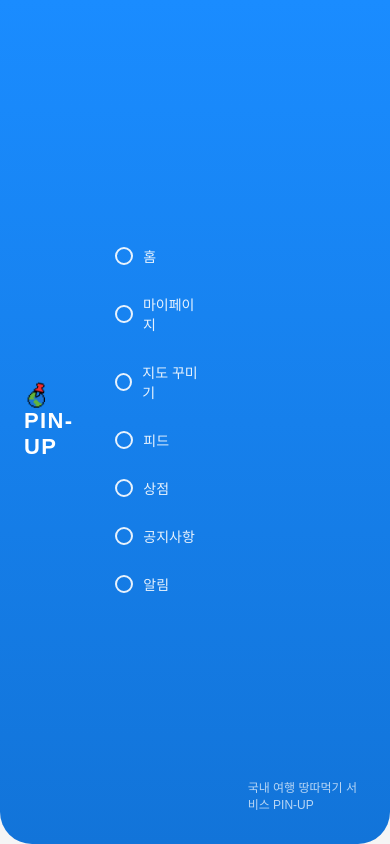
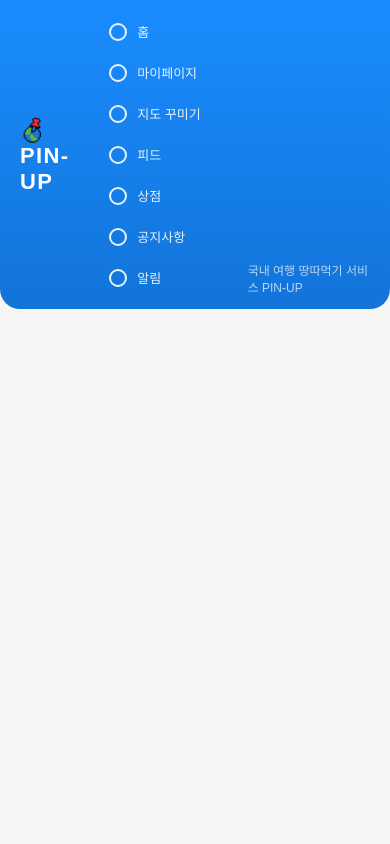
Before and after one commit to beyond-sw-camp/be20-3rd-landmine-PINUP, a Vue app: page / in a window 390 px wide. Built offline with nearby package versions, Linux system fonts and the light colour scheme.

Commit message:
feature : 사용자 로그인 페이지 돌아가기 링크 추가/사이드바 반응형 추가

```diff
--- a/src/components/Sidebar.vue
+++ b/src/components/Sidebar.vue
@@ -209,4 +209,37 @@
     flex-wrap: wrap;
   }
 }
+
+/* 사이드바 반응형 */
+@media (max-width: 1080px) {
+  .sidebar {
+    width: 100%;
+    height: auto;
+    padding: 14px 20px;
+    flex-direction: row;
+    align-items: center;
+    justify-content: space-between;
+    border-radius: 0 0 20px 20px;
+    position: fixed;
+    top: 0;
+    left: 0;
+    z-index: 999;
+  }
+
+  .sidebar-nav {
+    flex-direction: row;
+    flex-wrap: wrap;
+    gap: 6px;
+  }
+
+  .nav-item {
+    padding: 8px 12px;
+    font-size: 13px;
+    border-radius: 12px;
+  }
+
+  body {
+    padding-top: 90px;
+  }
+}
 </style>
--- a/src/views/login/AdminLoginView.vue
+++ b/src/views/login/AdminLoginView.vue
@@ -20,7 +20,7 @@
       <button type="submit">로그인</button>
     </form>
 
-    <router-link to="/" class="back-link">
+    <router-link to="/login" class="back-link">
       ← 사용자 로그인 페이지로 돌아가기
     </router-link>
   </div>
@@ -84,11 +84,12 @@
 .logo {
   width: 150px;
   height: auto;
-  margin-bottom: 10px;
+  display: block;
+  margin: 0 auto 10px;
 }
 
 h2 {
-  margin: 10px 0 30px;
+  margin: 10px 0 10px;
   font-size: 24px;
   color: #333;
 }
--- a/src/views/login/LoginView.vue
+++ b/src/views/login/LoginView.vue
@@ -76,13 +76,14 @@
 .logo {
   width: 200px;
   height: auto;
-  margin-bottom: 5px;
+  display: block;
+  margin: 0 auto 10px;
 }
 
 .login-container h1 {
   font-size: 26px;
   color: #333;
-  margin-bottom: 30px;
+  margin: 20px 0 20px 0;
 }
 
 .google-btn, .kakao-btn, .naver-btn {
```
